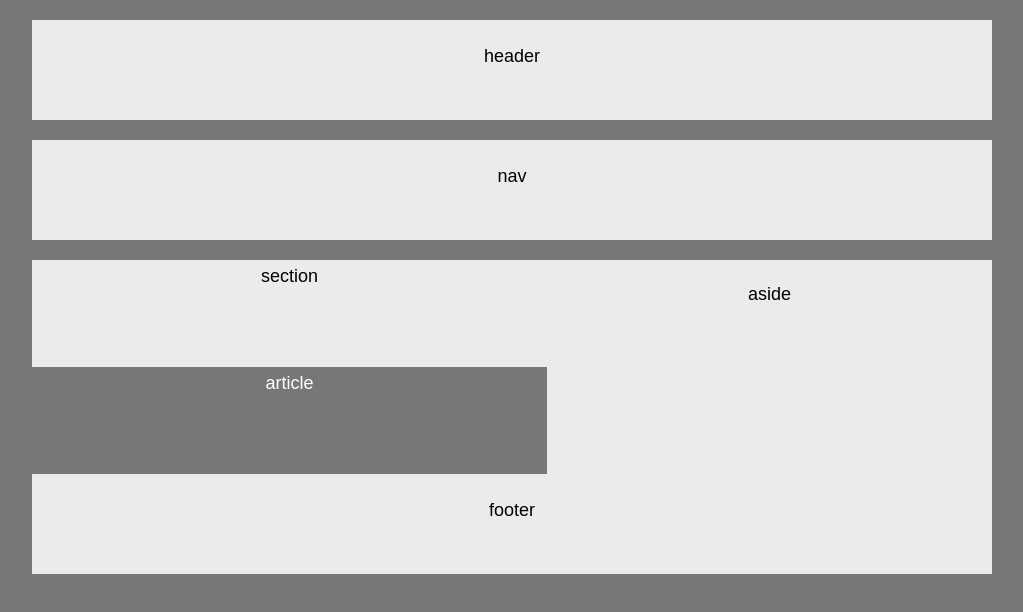
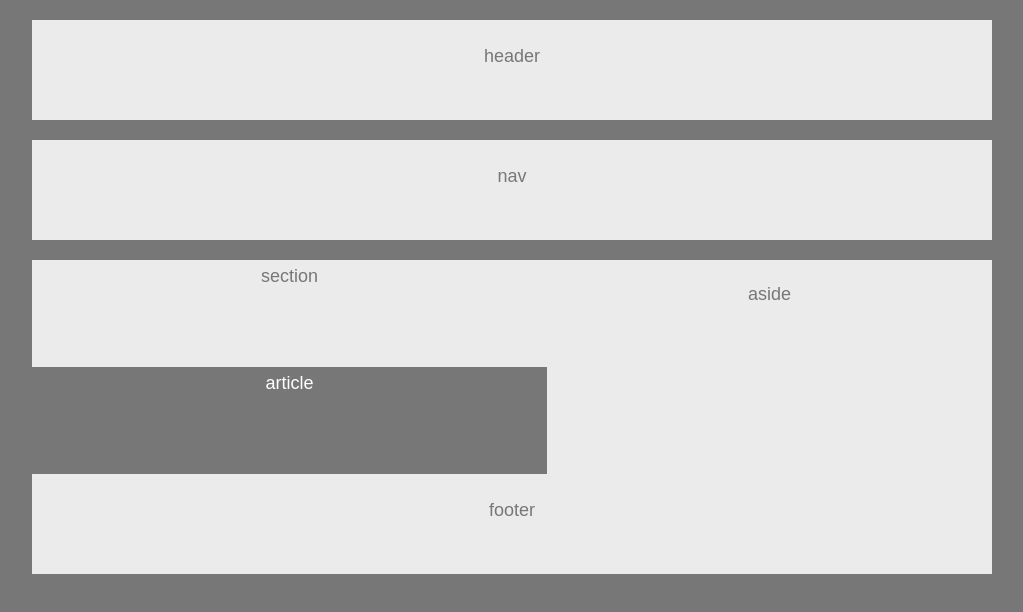
Before and after one commit to ysoto13/HW-Wireframe, a plain HTML site: page index.html in a window 1280 px wide. Shown: the whole page, without its empty margins (128-1151 px from the left). Drawn offline with Linux system fonts and the light colour scheme.

Commit message:
<css-body color added back in>

```diff
--- a/style.css
+++ b/style.css
@@ -5,7 +5,7 @@
 
 body {
     font-family: Arial, Helvetica Neue, Helvetica, sans-serif;
-    /* color: #777; */
+    color: #777;
     background: #777;
     width: 960px;
     font-size: 18px;
```
